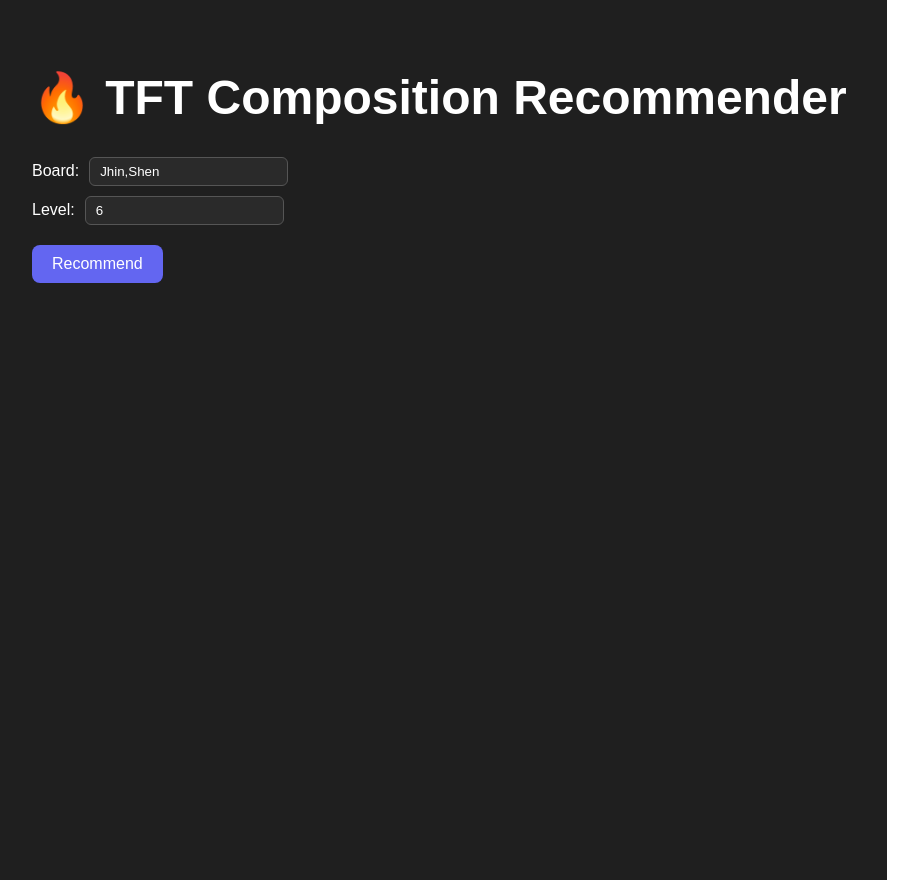
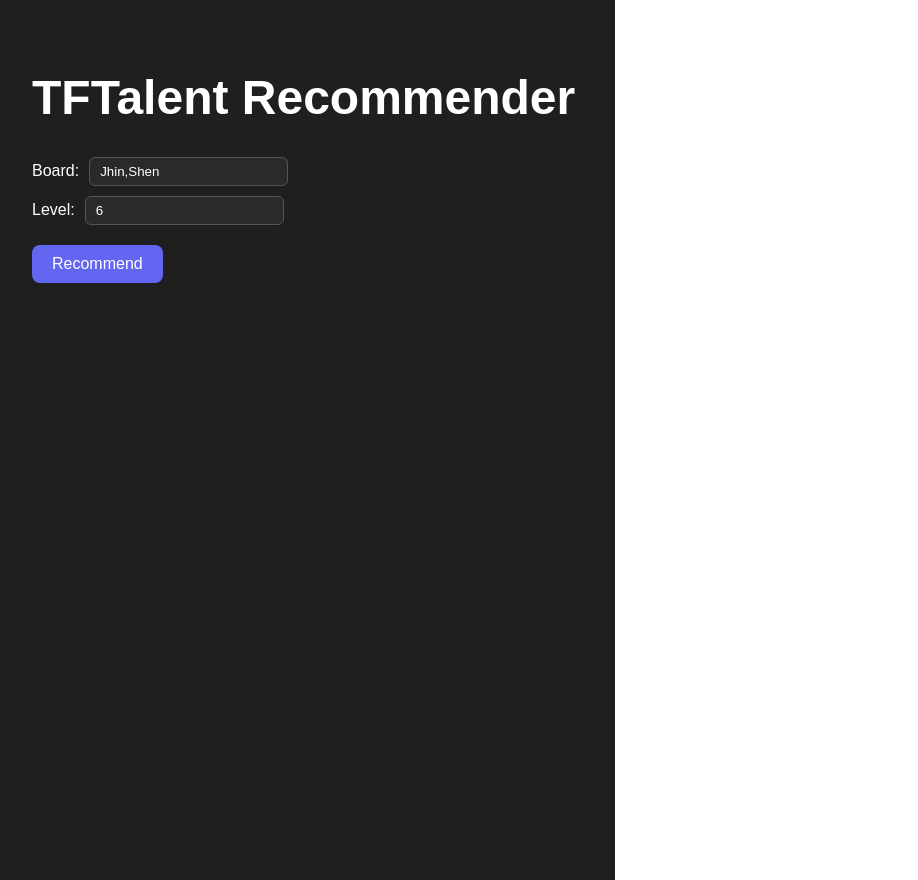
Before and after one commit to chenyiweifu108/TFTalent, a React app in the folder frontend/: page / in a window 1280 px wide. Shown: the whole page, without its empty margins (8-926 px from the left). Built offline with nearby package versions, Linux system fonts and the light colour scheme; the HTML template or start-up script is replaced by a standard one.

Commit message:
Update App.tsx

```diff
--- a/frontend/src/App.tsx
+++ b/frontend/src/App.tsx
@@ -51,7 +51,7 @@
         fontFamily: "Arial, sans-serif",
       }}
     >
-      <h1 style={{ fontSize: 48 }}>🔥 TFT Composition Recommender</h1>
+      <h1 style={{ fontSize: 48 }}> TFTalent Recommender</h1>
 
       {/* Input */}
       <div style={{ marginTop: 20 }}>
```
